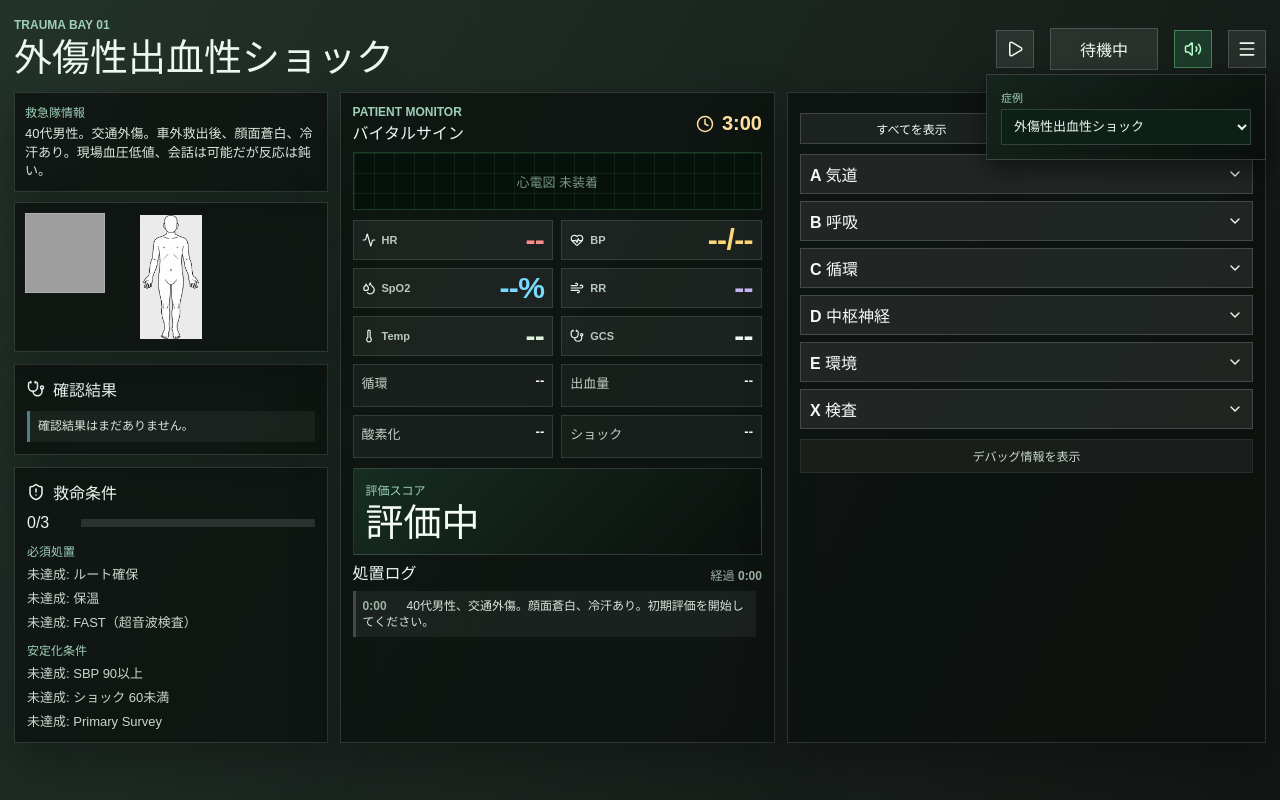
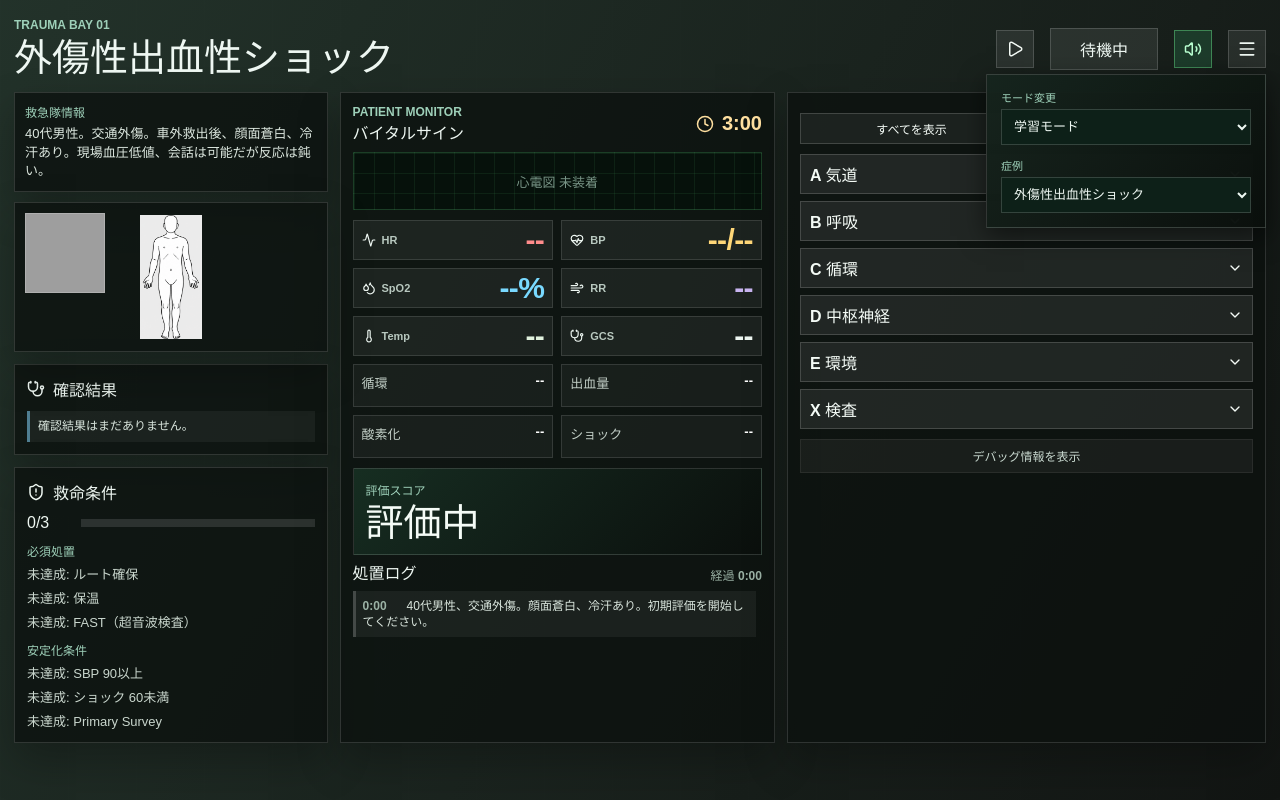
Before and after one commit to ain0531/ER_Sim, a React (Vite) app: page / in a window 1280 px wide. Both pictures are taken after a click on the button 1247 px from the left and 48 px from the top of the page. Built offline with nearby package versions, Linux system fonts and the light colour scheme; grey boxes are pictures that could not be loaded.

Commit message:
Add clinical mode and hide case details

```diff
--- a/src/App.tsx
+++ b/src/App.tsx
@@ -101,8 +101,14 @@ type PendingDefibrillation = {
   willSucceed: boolean;
 };
 
+type AppMode = "learning" | "clinical";
+
 function getAssetUrl(path: string) {
   return `${import.meta.env.BASE_URL}${path.replace(/^\/+/, "")}`;
+}
+
+function pickRandomCase() {
+  return gameCases[Math.floor(Math.random() * gameCases.length)];
 }
 
 function clampTone(value: number, min: number, max: number) {
@@ -160,6 +166,7 @@ function playToggleBeep(context: AudioContext) {
 
 export function App() {
   const [activeCase, setActiveCase] = useState<GameCase>(gameCases[0]);
+  const [mode, setMode] = useState<AppMode>("learning");
   const { commands, initialPatient, lossCondition, progression, winCondition } = activeCase;
   const initialMonitorRhythm =
     activeCase.metadata.monitorRhythms?.[Math.floor(Math.random() * activeCase.metadata.monitorRhythms.length)] ?? activeCase.metadata.monitorRhythm;
@@ -319,6 +326,7 @@ export function App() {
   const rrDisplay = hasRrObservation ? `${rr}` : "--";
   const monitorRhythmHint = selectedMonitorRhythm;
   const monitorHr = monitorRhythmHint === "vt" ? 200 : patient.hr;
+  const maskedCaseTitle = requiresPrimarySurvey ? "外傷救急症例" : "内科救急症例";
   const hasFastPositiveFinding = isCommandComplete("fast", patient, completionTimes) && Boolean(inspectionFindings.fast);
   const hasJvdFinding = isCommandComplete("neckVeinCheck", patient, completionTimes) &&
     Boolean(inspectionFindings.neckVeinCheck) &&
@@ -552,7 +560,9 @@ export function App() {
   }
 
   function reset() {
-    resetCase(activeCase, Math.random() < 0.5 ? "male" : "female");
+    const nextCase = mode === "clinical" ? pickRandomCase() : activeCase;
+    setActiveCase(nextCase);
+    resetCase(nextCase, Math.random() < 0.5 ? "male" : "female");
   }
 
   function resetCase(nextCase: GameCase, nextGender: "male" | "female") {
@@ -584,6 +594,14 @@ export function App() {
 
     setActiveCase(nextCase);
     resetCase(nextCase, Math.random() < 0.5 ? "male" : "female");
+  }
+
+  function changeMode(nextMode: AppMode) {
+    setMode(nextMode);
+    const nextCase = nextMode === "clinical" ? pickRandomCase() : activeCase;
+    setActiveCase(nextCase);
+    resetCase(nextCase, Math.random() < 0.5 ? "male" : "female");
+    setMenuOpen(false);
   }
 
   function runCommand(command: Command, immediate = false) {
@@ -755,7 +773,7 @@ export function App() {
       <section className="case-bar">
         <div className="case-bar-title">
           <p className="eyebrow">{activeCase.metadata.locationLabel}</p>
-          <h1>{activeCase.metadata.title}</h1>
+          <h1>{mode === "clinical" ? maskedCaseTitle : activeCase.metadata.title}</h1>
         </div>
         <button
           className={`icon-action ${status !== "ready" ? "stop-active" : ""}`}
@@ -781,6 +799,14 @@ export function App() {
           {menuOpen && (
             <div className="hamburger-panel">
               <label className="case-select">
+                <span>モード変更</span>
+                <select value={mode} onChange={(event) => changeMode(event.target.value as AppMode)}>
+                  <option value="learning">学習モード</option>
+                  <option value="clinical">臨床モード</option>
+                </select>
+              </label>
+              {mode === "learning" ? (
+                <label className="case-select">
                   <span>症例</span>
                   <select value={activeCase.id} onChange={(event) => { selectCase(event.target.value); setMenuOpen(false); }}>
                     {gameCases.map((gameCase) => (
@@ -790,6 +816,7 @@ export function App() {
                     ))}
                   </select>
                 </label>
+              ) : null}
             </div>
           )}
         </div>
@@ -855,7 +882,7 @@ export function App() {
               const done = isRequiredCommandSatisfied(id, patient, completionTimes);
               return (
                 <p className={done ? "done" : ""} key={id}>
-                  {done ? "達成" : "未達成"}: {command.label}
+                  {done ? "達成" : "未達成"}{mode === "clinical" ? "" : `: ${command.label}`}
                 </p>
               );
             })}
@@ -863,7 +890,7 @@ export function App() {
               <>
                 <div className="objective-group-title">大量出血</div>
                 <p className={diagnosisMet ? "done" : ""}>
-                  {diagnosisMet ? "診断済み" : "未診断"}: 頻脈＋低血圧＋FAST陽性
+                  {diagnosisMet ? "診断済み" : "未診断"}{mode === "clinical" ? "" : ": 頻脈＋低血圧＋FAST陽性"}
                 </p>
                 {diagnosisMet ? (
                   <>
@@ -873,7 +900,7 @@ export function App() {
                       const done = isRequiredCommandSatisfied(id, patient, completionTimes);
                       return (
                         <p className={done ? "done" : ""} key={id}>
-                          {done ? "達成" : "未達成"}: {command.label}
+                          {done ? "達成" : "未達成"}{mode === "clinical" ? "" : `: ${command.label}`}
                         </p>
                       );
                     })}
@@ -883,14 +910,14 @@ export function App() {
             ) : null}
             <div className="objective-group-title">安定化条件</div>
             <p className={bpStable ? "done" : ""}>
-              {bpStable ? "達成" : "未達成"}: SBP {winCondition.stabilization.minBpSys}以上
+              {bpStable ? "達成" : "未達成"}{mode === "clinical" ? "" : `: SBP ${winCondition.stabilization.minBpSys}以上`}
             </p>
             <p className={shockStable ? "done" : ""}>
-              {shockStable ? "達成" : "未達成"}: ショック {winCondition.stabilization.maxShock}未満
+              {shockStable ? "達成" : "未達成"}{mode === "clinical" ? "" : `: ショック ${winCondition.stabilization.maxShock}未満`}
             </p>
             {requiresPrimarySurvey && primarySurveyCommands.length > 0 ? (
               <p className={primarySurveyDone ? "done" : ""}>
-                {primarySurveyDone ? "達成" : "未達成"}: Primary Survey
+                {primarySurveyDone ? "達成" : "未達成"}{mode === "clinical" ? "" : ": Primary Survey"}
               </p>
             ) : null}
           </div>
```
Lines whose indentation alone changed are shown as unchanged.
